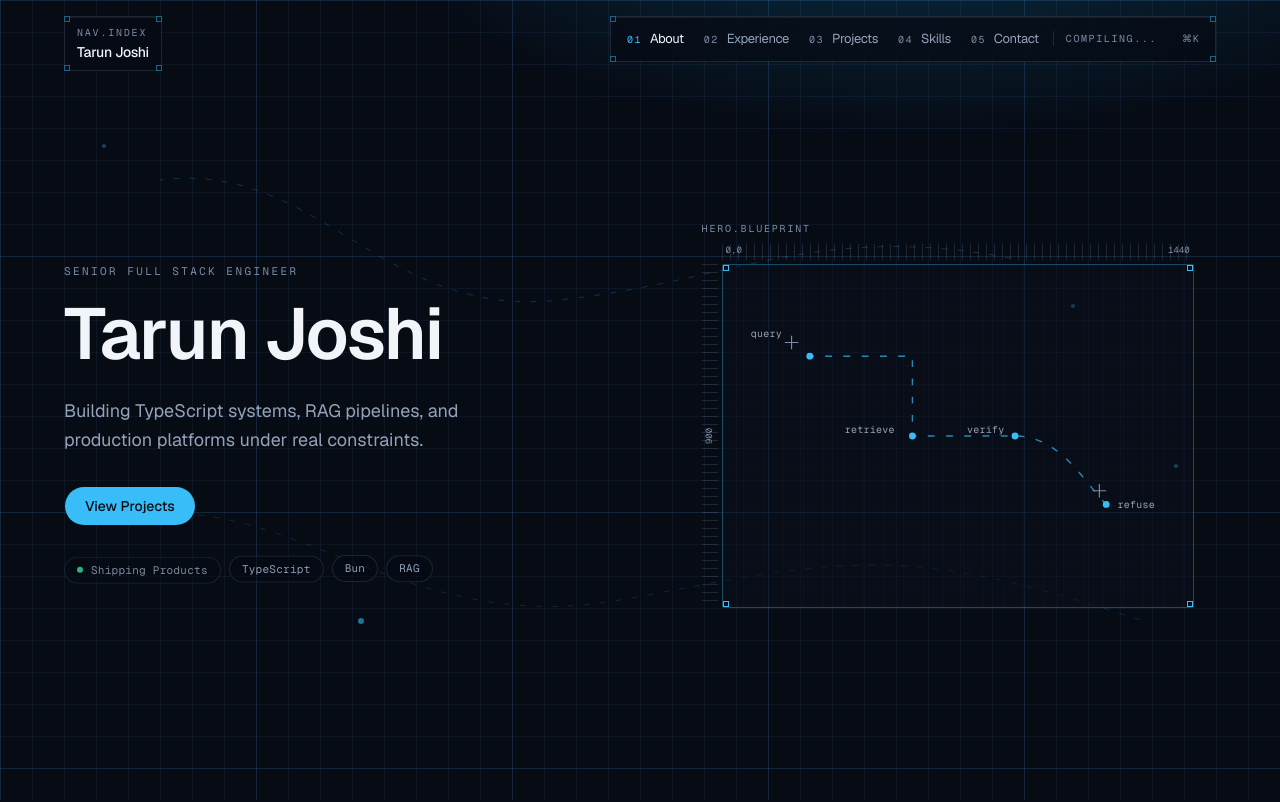
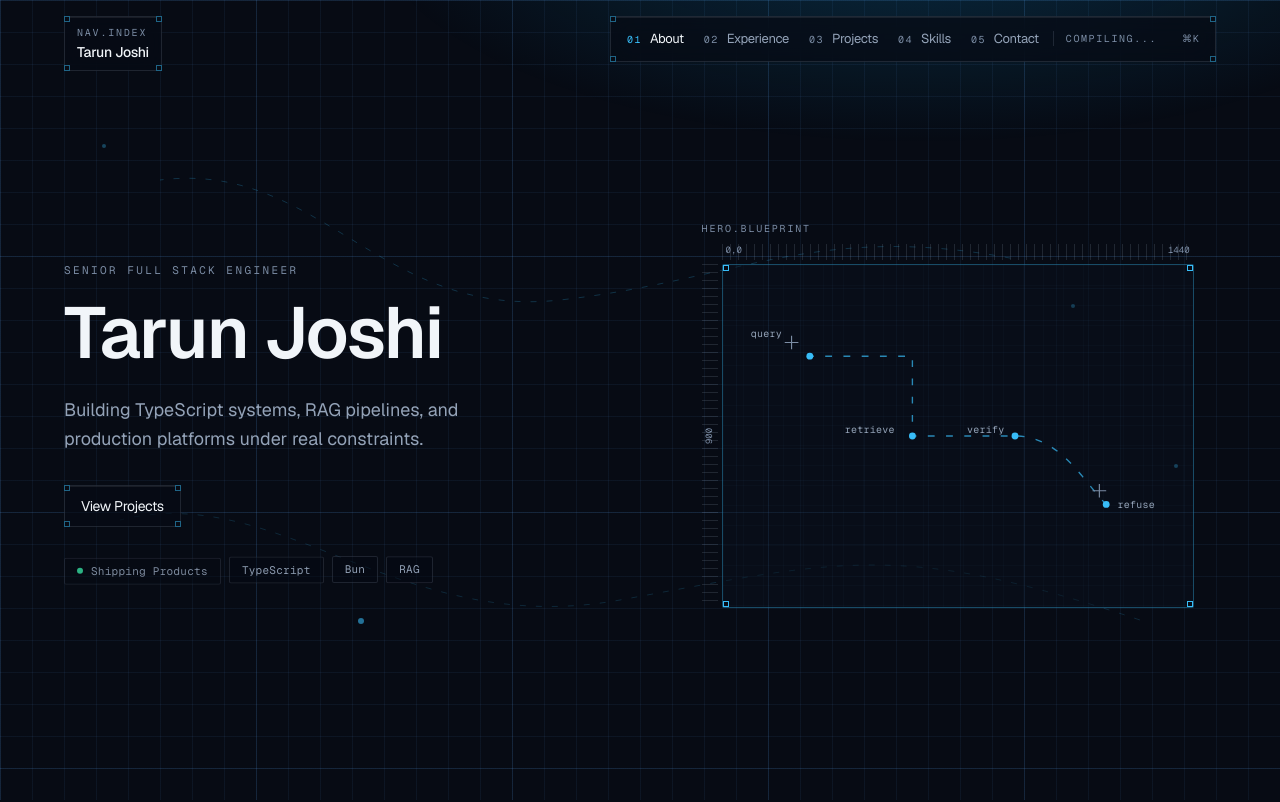
Before and after one commit to MrHacker26/blueprint-portfolio, a Next.js app: page / in a window 1280 px wide. Shown: the top 802 px of the page. Built offline with nearby package versions, Linux system fonts and the light colour scheme.

Commit message:
feat: restyle CTAs as blueprint frames

```diff
--- a/src/app/not-found.tsx
+++ b/src/app/not-found.tsx
@@ -1,4 +1,4 @@
-import Link from "next/link";
+import { FrameCta } from "@/components/ui/frame-cta";
 import { site } from "@/lib/site";
 
 export default function NotFound() {
@@ -14,12 +14,7 @@ export default function NotFound() {
         {site.chrome.notFound.body}
       </p>
       <p className="mt-8">
-        <Link
-          href="/"
-          className="font-mono text-[12px] tracking-wide text-signal hover:text-foreground"
-        >
-          {site.chrome.notFound.action}
-        </Link>
+        <FrameCta href="/">{site.chrome.notFound.action}</FrameCta>
       </p>
     </article>
   );
--- a/src/components/layout/floating-nav.tsx
+++ b/src/components/layout/floating-nav.tsx
@@ -4,6 +4,7 @@ import { MenuIcon, SearchIcon, XIcon } from "lucide-react";
 import type { ReactNode } from "react";
 import { useState } from "react";
 import { Button } from "@/components/ui/button";
+import { FrameMarks } from "@/components/ui/frame-marks";
 import {
   Sheet,
   SheetClose,
@@ -20,29 +21,6 @@ import { getBuildStage, navIds, navItems, sectionHref, site } from "@/lib/site";
 
 function indexLabel(index: number) {
   return String(index + 1).padStart(2, "0");
-}
-
-function FrameMarks() {
-  return (
-    <>
-      <span
-        aria-hidden="true"
-        className="border-signal/50 bg-bg absolute -top-px -left-px size-1.5 border"
-      />
-      <span
-        aria-hidden="true"
-        className="border-signal/50 bg-bg absolute -top-px -right-px size-1.5 border"
-      />
-      <span
-        aria-hidden="true"
-        className="border-signal/50 bg-bg absolute -bottom-px -left-px size-1.5 border"
-      />
-      <span
-        aria-hidden="true"
-        className="border-signal/50 bg-bg absolute -right-px -bottom-px size-1.5 border"
-      />
-    </>
-  );
 }
 
 function NavFrame({
--- a/src/components/sections/contact-card.tsx
+++ b/src/components/sections/contact-card.tsx
@@ -2,7 +2,7 @@
 
 import { type ReactNode, useState } from "react";
 import { GitHubIcon, LinkedInIcon, MailIcon } from "@/components/icons/social";
-import { Button } from "@/components/ui/button";
+import { FrameButton } from "@/components/ui/frame-cta";
 import { cn } from "@/lib/cn";
 import { site } from "@/lib/site";
 
@@ -38,7 +38,7 @@ export function ContactCard() {
   }
 
   return (
-    <div className="border-line bg-bg/70 max-w-xl rounded-2xl border p-6 shadow-[inset_0_1px_0_rgba(255,255,255,0.08)] backdrop-blur-md sm:p-8">
+    <div className="border-line bg-bg/70 max-w-xl rounded-[2px] border p-6 shadow-[inset_0_1px_0_rgba(255,255,255,0.08)] backdrop-blur-md sm:p-8">
       <p className="font-mono text-[11px] tracking-[0.18em] text-text-faint uppercase">
         {site.location}
       </p>
@@ -70,18 +70,15 @@ export function ContactCard() {
             href={email ? `mailto:${email}` : null}
           />
           {email ? (
-            <Button
-              type="button"
-              variant="outline"
-              size="sm"
-              className="rounded-full"
+            <FrameButton
+              className="px-3 py-1.5 font-mono text-[11px] tracking-[0.14em] uppercase"
               aria-label={site.a11y.copyEmail}
               onClick={() => {
                 void copyEmail();
               }}
             >
               {site.contact.copy}
-            </Button>
+            </FrameButton>
           ) : null}
         </li>
       </ul>
@@ -104,7 +101,7 @@ type ContactChipProps = {
 
 function ContactChip({ icon, label, href, external }: ContactChipProps) {
   const className = cn(
-    "inline-flex items-center gap-2 rounded-full border px-3 py-2 text-sm",
+    "inline-flex items-center gap-2 rounded-[2px] border px-3 py-2 text-sm",
     href
       ? "border-line text-foreground hover:border-signal/40"
       : "border-line text-text-faint",
--- a/src/components/sections/hero.tsx
+++ b/src/components/sections/hero.tsx
@@ -1,6 +1,6 @@
 import { BlueprintCard } from "@/components/animations/blueprint-card";
 import { HeroField } from "@/components/animations/hero-field";
-import { Button } from "@/components/ui/button";
+import { FrameCta } from "@/components/ui/frame-cta";
 import { sectionHref, site } from "@/lib/site";
 
 export function Hero() {
@@ -22,9 +22,9 @@ export function Hero() {
             {site.tagline}
           </p>
           <div className="mt-8 flex flex-wrap items-center gap-3">
-            <Button asChild size="lg" className="h-10 rounded-full px-5">
-              <a href={sectionHref("projects")}>{site.cta.viewProjects}</a>
-            </Button>
+            <FrameCta href={sectionHref("projects")}>
+              {site.cta.viewProjects}
+            </FrameCta>
           </div>
           <ul
             aria-label={site.a11y.liveStatus}
@@ -33,7 +33,7 @@ export function Hero() {
             {site.statusPills.map((pill, index) => (
               <li
                 key={pill}
-                className="pill-drift border-line bg-bg/50 flex items-center gap-2 rounded-full border px-3 py-1 font-mono text-[11px] tracking-wide text-text-muted"
+                className="pill-drift border-line bg-bg/50 flex items-center gap-2 rounded-[2px] border px-3 py-1 font-mono text-[11px] tracking-wide text-text-muted"
                 style={{ animationDelay: `${index * 1.1}s` }}
               >
                 {index === 0 ? (
--- /dev/null
+++ b/src/components/ui/frame-cta.tsx
@@ -0,0 +1,33 @@
+import type { ComponentProps } from "react";
+import { FrameMarks } from "@/components/ui/frame-marks";
+import { cn } from "@/lib/cn";
+
+const frameCtaClass =
+  "relative inline-flex items-center justify-center gap-2 rounded-[2px] border border-line bg-bg/70 px-4 py-2.5 text-sm tracking-tight text-foreground shadow-[inset_0_1px_0_rgba(255,255,255,0.08)] transition-[border-color,color,transform] duration-base ease-out-premium hover:border-signal/45 motion-safe:hover:-translate-y-px focus-visible:border-signal focus-visible:ring-3 focus-visible:ring-signal/50 focus-visible:outline-none";
+
+export function FrameCta({
+  className,
+  children,
+  ...props
+}: ComponentProps<"a">) {
+  return (
+    <a className={cn(frameCtaClass, className)} {...props}>
+      <FrameMarks />
+      {children}
+    </a>
+  );
+}
+
+export function FrameButton({
+  className,
+  children,
+  type = "button",
+  ...props
+}: ComponentProps<"button">) {
+  return (
+    <button type={type} className={cn(frameCtaClass, className)} {...props}>
+      <FrameMarks />
+      {children}
+    </button>
+  );
+}
--- /dev/null
+++ b/src/components/ui/frame-marks.tsx
@@ -0,0 +1,22 @@
+export function FrameMarks() {
+  return (
+    <>
+      <span
+        aria-hidden="true"
+        className="border-signal/50 bg-bg absolute -top-px -left-px size-1.5 border"
+      />
+      <span
+        aria-hidden="true"
+        className="border-signal/50 bg-bg absolute -top-px -right-px size-1.5 border"
+      />
+      <span
+        aria-hidden="true"
+        className="border-signal/50 bg-bg absolute -bottom-px -left-px size-1.5 border"
+      />
+      <span
+        aria-hidden="true"
+        className="border-signal/50 bg-bg absolute -right-px -bottom-px size-1.5 border"
+      />
+    </>
+  );
+}
```
Also changed, not shown: 1 other file (tests, documents, lock files or other folders).
